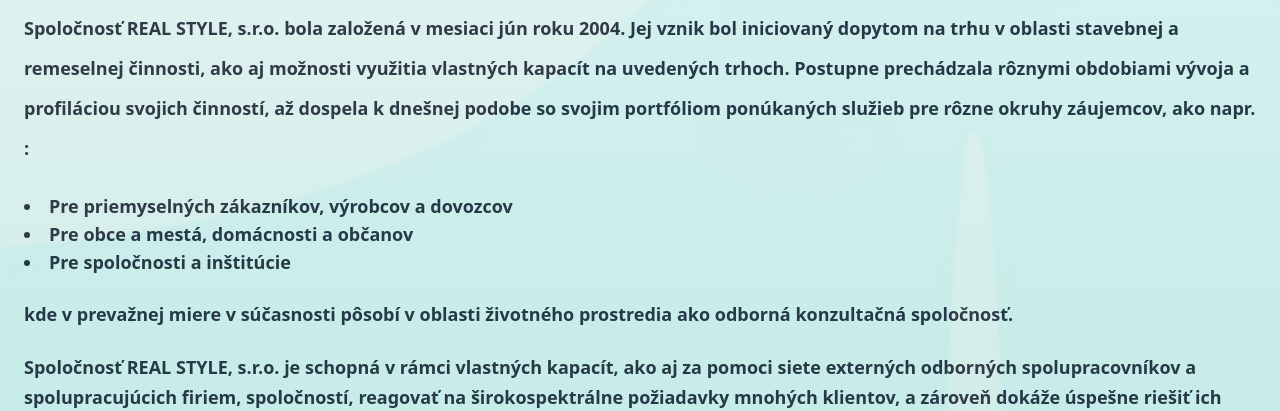
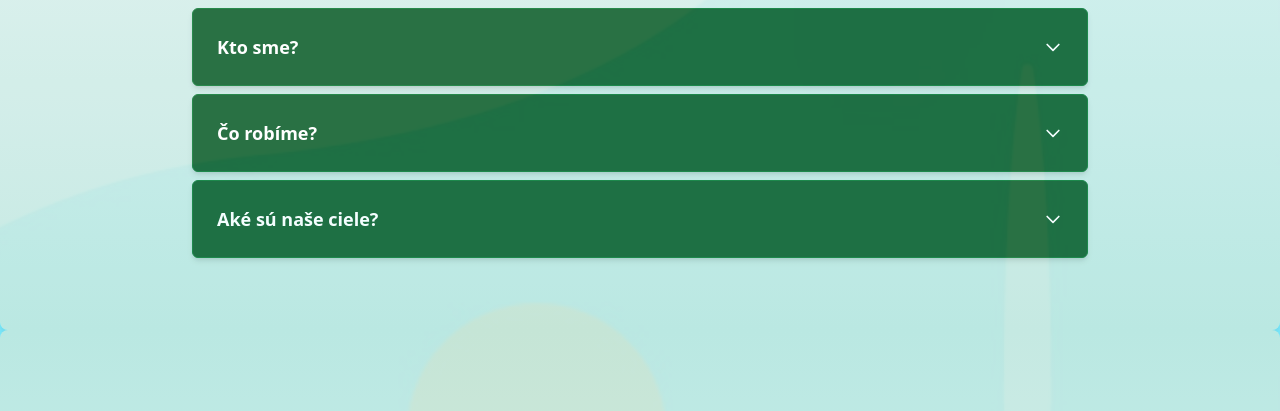
Before and after one commit to MarcelBanas/realstyle, an Astro site: page / in a window 1280 px wide. Shown: the part 264-675 px from the top of the page. Built offline with nearby package versions, Linux system fonts and the light colour scheme; Astro itself is replaced by a stand-in of ours.

Commit message:
fix onas section

```diff
--- /dev/null
+++ b/src/components/Accordion.astro
@@ -0,0 +1,105 @@
+---
+const accordionData = [
+  {
+    title: "Kto sme?",
+    content: `
+      <p class="text-lg text-gray-200 leading-relaxed mb-4 font-bold">
+        Spoločnosť REAL STYLE, s.r.o. bola založená v mesiaci jún roku 2004. Jej vznik bol iniciovaný dopytom na trhu v oblasti stavebnej a remeselnej činnosti, ako aj možnosti využitia vlastných kapacít na uvedených trhoch. Postupne prechádzala rôznymi obdobiami vývoja a profiláciou svojich činností, až dospela k dnešnej podobe so svojim portfóliom ponúkaných služieb pre rôzne okruhy záujemcov, ako napr.:
+      </p>
+      <ul class="list-disc list-inside mb-6 font-bold text-lg text-gray-200">
+        <li>Pre priemyselných zákazníkov, výrobcov a dovozcov</li>
+        <li>Pre obce a mestá, domácnosti a občanov</li>
+        <li>Pre spoločnosti a inštitúcie</li>
+      </ul>
+      <p class="text-lg text-gray-200 leading-relaxed font-bold">
+        kde v prevažnej miere v súčasnosti pôsobí v oblasti životného prostredia ako odborná konzultačná spoločnosť.
+      </p>
+    `,
+  },
+  {
+    title: "Čo robíme?",
+    content: `
+      <p class="text-lg text-gray-200 leading-relaxed mb-4 font-bold">
+        Spoločnosť REAL STYLE, s.r.o. je schopná v rámci vlastných kapacít, ako aj za pomoci siete externých odborných spolupracovníkov a spolupracujúcich firiem, spoločností, reagovať na širokospektrálne požiadavky mnohých klientov, a zároveň dokáže úspešne riešiť ich problémy v oblastiach, v ktorých dokáže poskytovať služby.
+      </p>
+      <p class="text-lg text-gray-200 leading-relaxed font-bold mb-4"></p>
+      <p class="text-lg text-gray-200 leading-relaxed font-bold">
+        Spoločnosť REAL STYLE, s.r.o. si zakladá na vysokej odbornosti a precíznosti poskytovaných služieb, ktorých predpokladom a garantmi sú odborníci s patričným vzdelaním, absolvovanými školeniami a kurzami, príslušnými oprávneniami a certifikátmi ako aj skúsenosťami a dlhoročnou praxou počas svojho pôsobenia na rôznych riadiacich pozíciách v spoločnostiach zaoberajúcimi sa odpadovým hospodárstvom a v orgánoch štátnej správy.
+      </p>
+    `,
+  },
+  {
+    title: "Aké sú naše ciele?",
+    content: `
+      <p class="text-lg text-gray-200 leading-relaxed mb-4 font-bold">
+        Filozofiou spoločnosti REAL STYLE, s.r.o. je prispieť svojimi aktivitami k úspešnému riešeniu problémov u svojich zmluvných partneroch v oblastiach, kde poskytuje svoje služby, najme v oblasti odpadového hospodárstva, a tým prispievať k ochrane životného prostredia.
+      </p>
+      <p class="text-lg text-gray-200 leading-relaxed font-bold mb-4"></p>
+      <p class="text-lg text-gray-200 leading-relaxed font-bold">
+        Cieľom spoločnosti REAL STYLE, s.r.o. je ponúknuť a zabezpečiť svojim zmluvným partnerom ekologické aj ekonomické riešenie ich povinností, ktoré pomáha zvyšovať environmentálnu zodpovednosť, povedomie a prispieva k ochrane životného prostredia.
+      </p>
+    `,
+  },
+];
+---
+
+<div id="accordion-collapse" class="w-full max-w-4xl mx-auto">
+  {accordionData.map((item, index) => (
+    <div class="mb-2">
+      <h2 id={`accordion-heading-${index}`}>
+        <button
+          type="button"
+          class={`w-full p-6 font-bold text-left bg-green-800 text-white border border-green-700 rounded-md shadow-md text-lg transition-all duration-300 ease-in-out hover:bg-green-700`}
+          data-index={index}
+          aria-controls={`accordion-body-${index}`}
+        >
+          <span class="flex items-center justify-between">
+            {item.title}
+            <svg
+              class="w-5 h-5 transition-transform duration-200"
+              xmlns="http://www.w3.org/2000/svg"
+              fill="none"
+              viewBox="0 0 24 24"
+              stroke="currentColor"
+            >
+              <path
+                stroke-linecap="round"
+                stroke-linejoin="round"
+                stroke-width={2}
+                d="M19 9l-7 7-7-7"
+              />
+            </svg>
+          </span>
+        </button>
+      </h2>
+      <div
+        id={`accordion-body-${index}`}
+        class="overflow-hidden transition-all duration-500 ease-in-out max-h-0 p-0 bg-green-900/60 text-white rounded-b-lg shadow-2xl border-collapse border-green-700"
+        aria-labelledby={`accordion-heading-${index}`}
+        set:html={item.content}
+      ></div>
+    </div>
+  ))}
+</div>
+
+<script>
+  document.querySelectorAll('#accordion-collapse button').forEach(button => {
+    button.addEventListener('click', () => {
+      const index = button.getAttribute('data-index');
+      const content = document.getElementById(`accordion-body-${index}`);
+      if (content) {
+        const isExpanded = !content.classList.contains('max-h-0');
+        // Close all other accordion items
+        document.querySelectorAll('#accordion-collapse .overflow-hidden').forEach(el => {
+          el.classList.add('max-h-0', 'p-0');
+          el.classList.remove('p-6');
+        });
+
+        if (!isExpanded) {
+          content.classList.remove('max-h-0', 'p-0');
+          content.classList.add('p-6');
+        }
+      }
+    });
+  });
+</script>
--- a/src/pages/index.astro
+++ b/src/pages/index.astro
@@ -1,6 +1,7 @@
 ---
 import Navigation from '../components/Navigation.astro';
 import Footer from '../components/Footer.astro';
+import Accordion from '../components/Accordion.astro';
 ---
 
 <html lang="en">
@@ -32,36 +33,12 @@ import Footer from '../components/Footer.astro';
 	</style>
     <Navigation />
 
-	<section id="onas" class="bg-gradient-to-b from-[#e0f2f0] to-[#c0e8e0] py-16 shadow-lg rounded-lg transition-transform duration-300 hover:scale-105" style="padding-top: 6rem;">
+    <section id="onas" class="bg-gradient-to-b from-[#e0f2f0] to-[#c0e8e0] py-16 shadow-lg rounded-lg transition-transform duration-300 hover:scale-105" style="padding-top: 6rem;">
 		<div class="container mx-auto px-6">
-		  <h2 class="text-5xl font-extrabold text-[#003d26] mb-8 text-center tracking-wide">
-			O nás
-		  </h2>
-		  <p class="text-lg text-gray-800 leading-10 mb-6 font-bold">
-			Spoločnosť REAL STYLE, s.r.o. bola založená v mesiaci jún roku 2004. Jej vznik bol iniciovaný dopytom na trhu v oblasti stavebnej a remeselnej činnosti, ako aj možnosti využitia vlastných kapacít na uvedených trhoch. Postupne prechádzala rôznymi obdobiami vývoja a profiláciou svojich činností, až dospela k dnešnej podobe so svojim portfóliom ponúkaných služieb pre rôzne okruhy záujemcov, ako napr. :
-		  </p>
-		  <ul class="list-disc list-inside mb-6 font-bold">
-			<li class="text-lg text-gray-800">Pre priemyselných zákazníkov, výrobcov a dovozcov</li>
-			<li class="text-lg text-gray-800">Pre obce a mestá, domácnosti a občanov</li>
-			<li class="text-lg text-gray-800">Pre spoločnosti a inštitúcie</li>
-		  </ul>
-		  <p class="text-lg text-gray-800 leading-relaxed mb-6 font-bold">
-			kde v prevažnej miere v súčasnosti pôsobí v oblasti životného prostredia ako odborná konzultačná spoločnosť.
-		  </p>
-		  <p class="text-lg text-gray-800 leading-relaxed mb-6 font-bold">
-			Spoločnosť REAL STYLE, s.r.o. je schopná v rámci vlastných kapacít, ako aj za pomoci siete externých odborných spolupracovníkov a spolupracujúcich firiem, spoločností, reagovať na širokospektrálne požiadavky mnohých klientov, a zároveň dokáže úspešne riešiť ich problémy v oblastiach v ktorých dokáže poskytovať služby.
-		  </p>
-		  <p class="text-lg text-gray-800 leading-relaxed mb-6 font-bold">
-			Spoločnosť REAL STYLE, s.r.o. si zakladá na vysokej odbornosti a precíznosti poskytovaných služieb, ktorých predpokladom a garantmi sú odborníci s patričným vzdelaním, absolvovanými školeniami a kurzami, príslušnými oprávneniami a certifikátmi ako aj skúsenosťami a dlhoročnou praxou počas svojho pôsobenia na rôznych riadiacich pozíciách v spoločnostiach zaoberajúcimi sa odpadovým hospodárstvom a v orgánoch štátnej správy.
-		  </p>
-		  <p class="text-lg text-gray-800 leading-relaxed mb-6 font-bold">
-			Filozofiou spoločnosti REAL STYLE, s.r.o. je prispieť svojimi aktivitami k úspešnému riešeniu problémov u svojich zmluvných partneroch v oblastiach, kde poskytuje svoje služby, najme v oblasti odpadového hospodárstva, a tým prispievať k ochrane životného prostredia.
-		  </p>
-		  <p class="text-lg text-gray-800 leading-relaxed mb-6 font-bold">
-			Cieľom spoločnosti REAL STYLE, s.r.o. je ponúknuť a zabezpečiť svojim zmluvným partnerom ekologické aj ekonomické riešenie ich povinností, ktoré pomáha zvyšovať environmentálnu zodpovednosť, povedomie a prispieva k ochrane životného prostredia.
-		  </p>
+		  <h2 class="text-5xl font-extrabold text-[#003d26] mb-8 text-center tracking-wide">O nás</h2>
+		  <Accordion />
 		</div>
-	</section>
+	  </section>
 
 	<section id="sluzby" class="py-16 bg-gradient-to-b from-[#c0e8e0] to-[#e0f2f0] relative shadow-lg rounded-lg transition-transform duration-300 hover:scale-105" style="padding-top: 6rem;">
 		<div class="max-w-screen-2xl mx-auto text-center px-4">
```
Also changed, not shown: src/components/Navigation.astro (line endings or trailing spaces).
